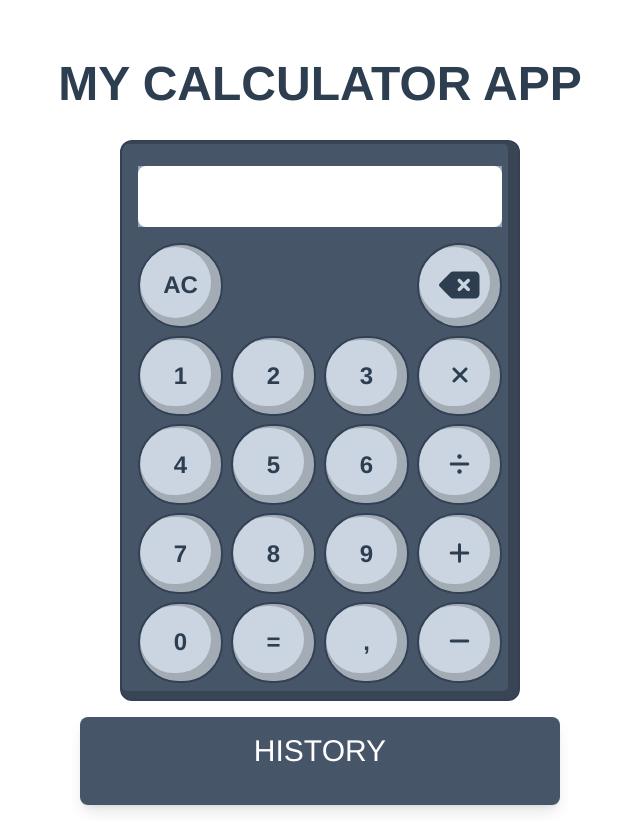
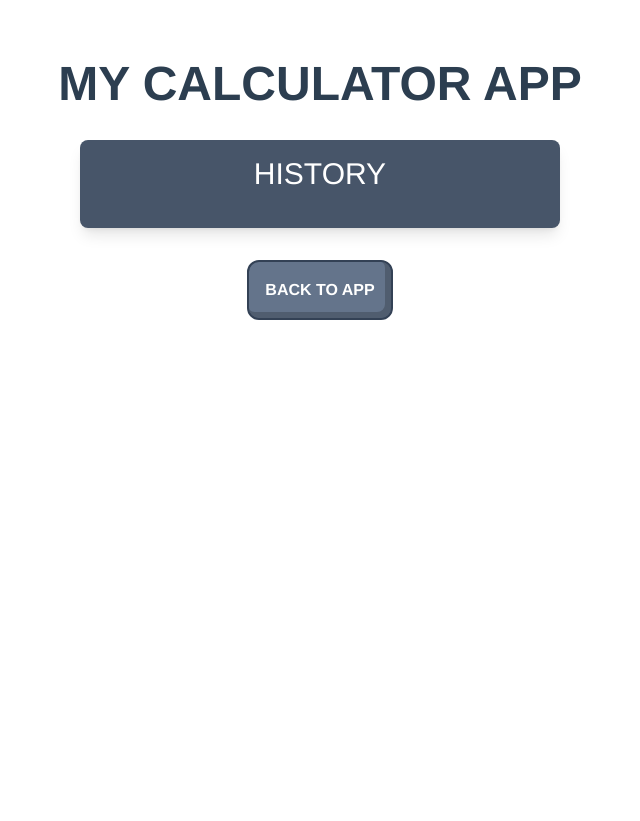
Before and after one commit to RazorPG/calculator-app, a Vue app: page /history in a window 1280 px wide. Shown: the whole page, without its empty margins (320-960 px from the left). After the commit the page ends 800 px from the top, so only its background shows below. Built offline with nearby package versions, Linux system fonts and the light colour scheme.

Commit message:
membuat routing history

```diff
--- a/src/App.vue
+++ b/src/App.vue
@@ -2,33 +2,23 @@
   <div class="text-4xl md:text-5xl font-bold mb-6 md:mb-8">
     <h1>MY CALCULATOR APP</h1>
   </div>
-  <Layout
+  <router-view
+    :displayValueLayout="displayValue"
+    :historyLayout="history"
+    :statusCalculationLayout="statusCalculation"
+    :nextInputLayout="clearNextInput"
+    :formattedDisplayLayout="formattedDisplayValue"
     @updateDisplayValueApp="updateDisplayValueApp"
     @updateStatusCalculationApp="updateStatusCalculation"
     @updateNextInputApp="statusNextInput"
     @clearAllValuesApp="clearAllValues"
     @updateFormattedDisplayApp="updateFormattedDisplayValue"
-    :displayValueLayout="displayValue"
-    :historyLayout="history"
-    :statusCalculationLayout="statusCalculation"
-    :nextInputLayout="clearNextInput"
-    :formattedDisplayLayout="formattedDisplayValue"
-  />
-  <History
-    :historyLayout="history"
-    @updateDisplayValueApp="updateDisplayValueApp"
   />
 </template>
 
 <script>
-  import Layout from './components/Layout.vue'
-  import History from './components/History.vue'
   export default {
     name: 'App',
-    components: {
-      Layout,
-      History,
-    },
     data() {
       return {
         displayValue: '',
--- a/src/assets/style.css
+++ b/src/assets/style.css
@@ -6,3 +6,7 @@
 .btn-cal {
     @apply border-2 rounded-full border-slate-700 shadow-inner-btn py-[1.4rem] bg-slate-300 transition-all duration-100 ease-out hover:bg-slate-500 hover:text-white active:scale-90;
 }
+
+.btn-link {
+    @apply border-2 p-4 border-slate-700 bg-slate-500 rounded-xl uppercase mt-4 font-bold transition-all duration-100 text-white ease-out hover:bg-slate-300 hover:text-black active:scale-90 shadow-inner-btn-link;
+}
--- a/src/components/History.vue
+++ b/src/components/History.vue
@@ -58,6 +58,9 @@
       </div>
     </div>
   </div>
+  <router-link to="/">
+    <button class="btn-link">back to app</button>
+  </router-link>
 </template>
 
 <script>
--- a/src/components/Layout.vue
+++ b/src/components/Layout.vue
@@ -1,6 +1,6 @@
 <template>
   <div
-    class="container p-4 bg-slate-600 mx-auto max-w-[23rem] md:max-w-[25rem] border-slate-700 border-2 rounded-xl shadow-inner-btn"
+    class="container p-4 bg-slate-600 mx-auto max-w-[23rem] md:max-w-[25rem] border-slate-700 border-2 rounded-xl shadow-inner-btn mb-10"
   >
     <div
       class="my-2 mb-4 bg-slate-400 h-full overflow-y-auto overflow-x-hidden"
@@ -35,6 +35,9 @@
       :statusCalculation="statusCalculationLayout"
     />
   </div>
+  <router-link to="/history">
+    <button class="btn-link">go to History</button>
+  </router-link>
 </template>
 
 <script>
--- a/src/main.js
+++ b/src/main.js
@@ -1,5 +1,6 @@
 import { createApp } from 'vue';
 import App from './App.vue';
+import router from './router';
 import './assets/style.css';
 import "animate.css/animate.css";
 import { library } from '@fortawesome/fontawesome-svg-core';
@@ -9,5 +10,6 @@ library.add(faXmark, faDeleteLeft, faDivide, faPlus, faMinus, faCircle, faClone,
 
 
 createApp(App)
+.use(router)
 .component('font-awesome-icon', FontAwesomeIcon)
 .mount('#app')
--- /dev/null
+++ b/src/router/index.js
@@ -0,0 +1,23 @@
+import { createRouter, createWebHistory } from "vue-router";
+import Layout from "@/components/Layout.vue";
+import History from "@/components/History.vue";
+
+const routes = [
+    {
+        path: '/',
+        name: 'Layout',
+        component: Layout,
+    },
+    {
+        path: '/history',
+        name: 'History',
+        component: History,
+    }
+]
+
+const router = createRouter({
+    history: createWebHistory(),
+    routes,
+})
+
+export default router
--- a/tailwind.config.js
+++ b/tailwind.config.js
@@ -7,7 +7,8 @@ module.exports = {
   theme: {
     extend: {
       boxShadow: {
-        'inner-btn': 'inset -5px -3px 0 5px  rgba(0, 0, 0, 0.2)'
+        'inner-btn': 'inset -5px -3px 0 5px  rgba(0, 0, 0, 0.2)',
+        'inner-btn-link': "inset -4px -4px 0 2px rgba(0, 0, 0, 0.2)"
       }
     },
   },
```
